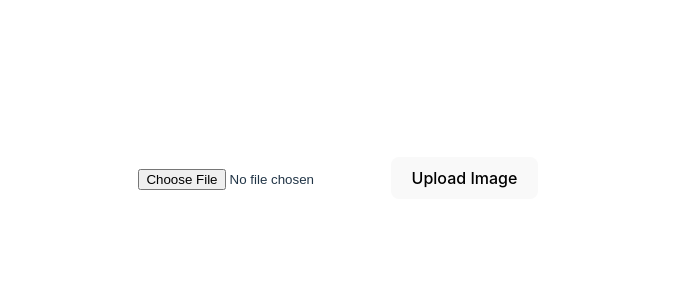
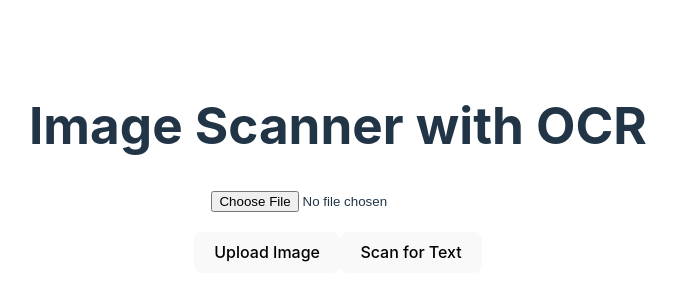
Before and after one commit to akayangel218/HoyaHack25a, a React (Vite) app in the folder frontend/: page /scanner in a window 1280 px wide. Shown: the part 222-522 px from the top of the page, without its empty margins (302-978 px from the left). Built offline with nearby package versions, Linux system fonts and the light colour scheme.

Commit message:
image scanner via tesseract added

```diff
--- a/frontend/package.json
+++ b/frontend/package.json
@@ -12,7 +12,8 @@
   "dependencies": {
     "react": "^18.3.1",
     "react-dom": "^18.3.1",
-    "react-router-dom": "^7.1.3"
+    "react-router-dom": "^7.1.3",
+    "tesseract.js": "^6.0.0"
   },
   "devDependencies": {
     "@eslint/js": "^9.17.0",
--- a/frontend/src/pages/Scanner/Scanner.jsx
+++ b/frontend/src/pages/Scanner/Scanner.jsx
@@ -1,7 +1,10 @@
 import React, { useState } from "react";
+import Tesseract from "tesseract.js";
 
 const Scanner = () => {
   const [image, setImage] = useState(null);
+  const [extractedText, setExtractedText] = useState("");
+  const [loading, setLoading] = useState(false);
 
   // Handle the file change
   const handleImageChange = (e) => {
@@ -11,36 +14,62 @@ const Scanner = () => {
     }
   };
 
+  // Handle the OCR scan
+  const handleOCRScan = () => {
+    if (image) {
+      setLoading(true);
+      Tesseract.recognize(image, "eng", {
+        logger: (info) => console.log(info), // Optional: Log progress
+      })
+        .then(({ data: { text } }) => {
+          setExtractedText(text);
+          setLoading(false);
+        })
+        .catch((error) => {
+          console.error("OCR failed:", error);
+          setLoading(false);
+        });
+    }
+  };
+
   // Handle the form submission (for uploading to a server)
   const handleUpload = () => {
     const formData = new FormData();
     formData.append("image", image); // assuming the key is 'image'
 
     // Replace with your API endpoint
-      fetch('https://your-upload-endpoint.com/upload', {
-        method: 'POST',
+    fetch("https://your-upload-endpoint.com/upload", {
+      method: "POST",
       body: formData,
     })
       .then((response) => response.json())
       .then((data) => {
-          console.log('Upload successful', data);
+        console.log("Upload successful", data);
       })
       .catch((error) => {
-          console.error('Upload failed', error);
+        console.error("Upload failed", error);
       });
   };
 
   return (
     <div>
-        <input type="file" onChange={handleImageChange} />
+      <h1>Image Scanner with OCR</h1>
+      <input type="file" accept="image/*" onChange={handleImageChange} />
       {image && <img src={image} alt="Preview" width="100" />}
+      <div style={{ margin: "20px 0" }}>
         <button onClick={handleUpload}>Upload Image</button>
+        <button onClick={handleOCRScan} disabled={loading}>
+          {loading ? "Scanning..." : "Scan for Text"}
+        </button>
+      </div>
+      {extractedText && (
+        <div>
+          <h3>Extracted Text:</h3>
+          <p>{extractedText}</p>
+        </div>
+      )}
     </div>
   );
 };
 
-
-
-
-
 export default Scanner;
```
Lines whose indentation alone changed are shown as unchanged.
